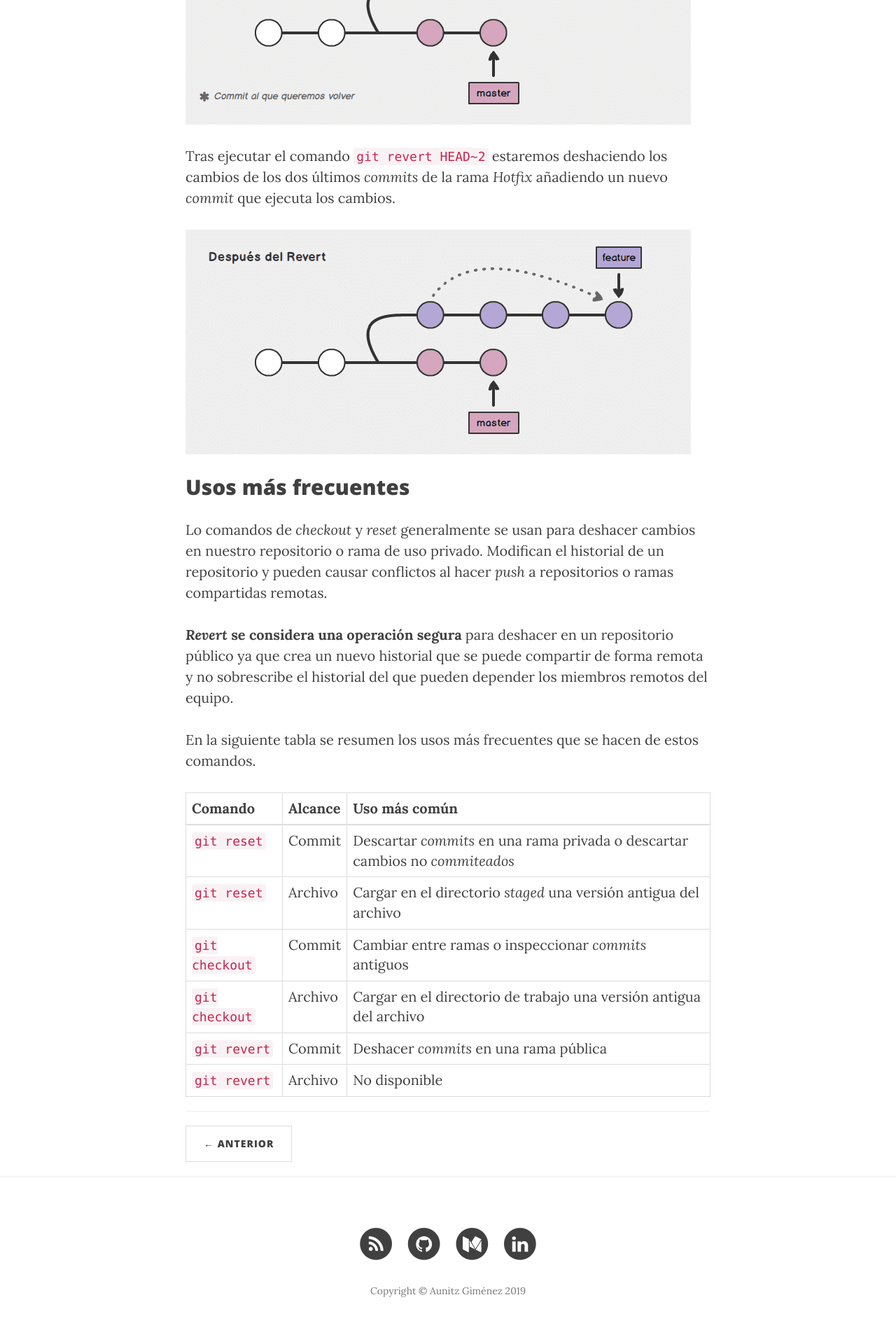
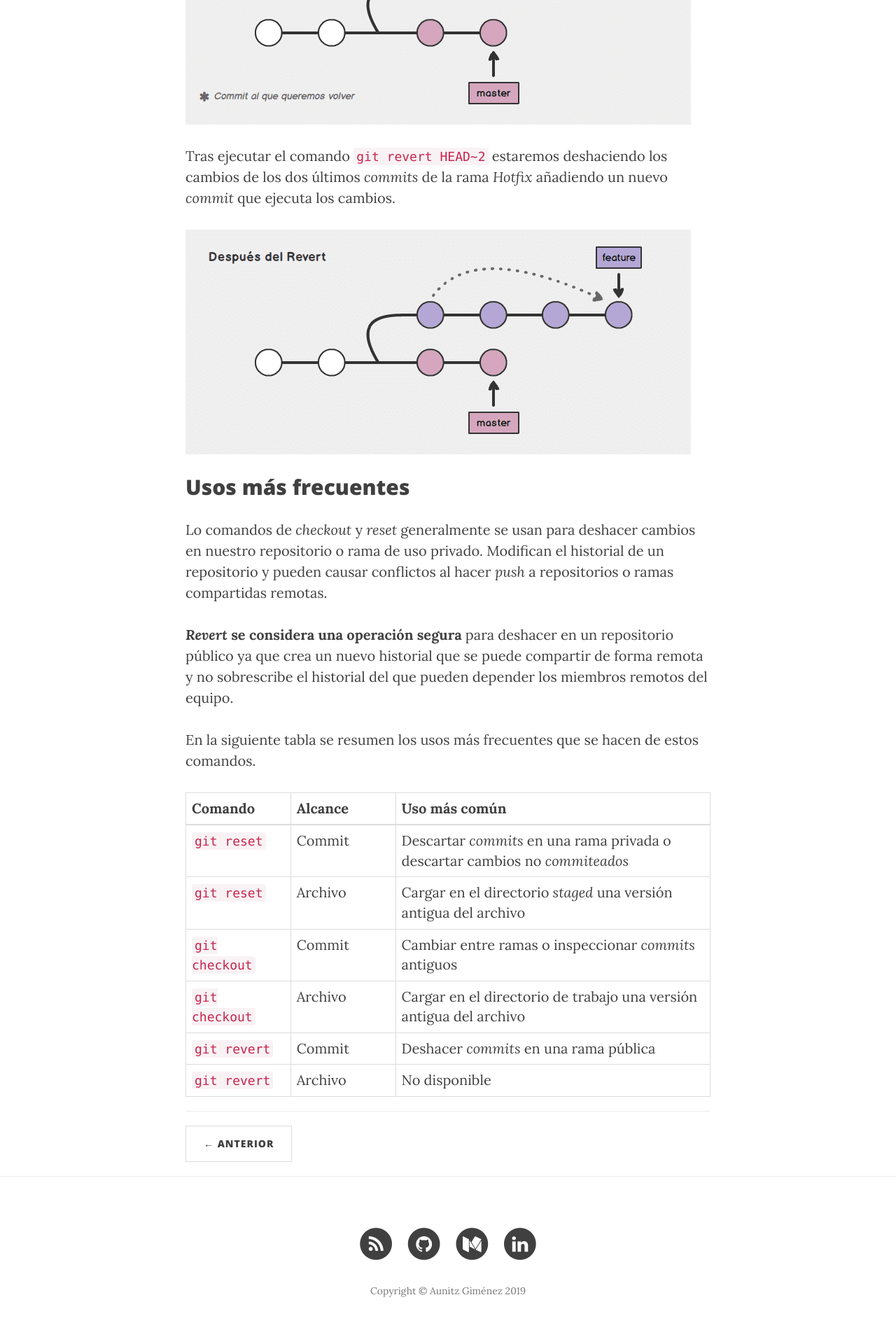
Before and after one commit to aunitz/beta, a Jekyll site: the page built from _posts/2019-11-16-diferencias-checkout-revert-reset.markdown, in a window 1280 px wide. Shown: the part 3518-5438 px from the top of the page at 70% size. Built offline with Jekyll 4.4.1, drawn with Linux system fonts in a browser that asks for light colours; nearby versions of some CDN libraries.

Commit message:
fix: asignadas anchuras a las columnas de la tabla

```diff
--- a/_posts/2019-11-16-diferencias-checkout-revert-reset.markdown
+++ b/_posts/2019-11-16-diferencias-checkout-revert-reset.markdown
@@ -68,6 +68,11 @@ tags:       [git]
 <p>En la siguiente tabla se resumen los usos más frecuentes que se hacen de estos comandos.</p>
 
 <table class="table table-bordered">
+    <colgroup>
+        <col style="width:20%;">
+        <col style="width:20%;">
+        <col style="width:60%;">
+    </colgroup>
 	<thead>
 		<tr>
 			<th>Comando</th>
```
